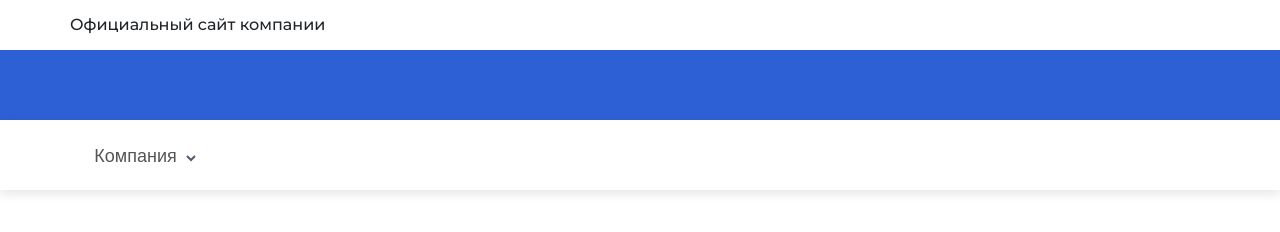
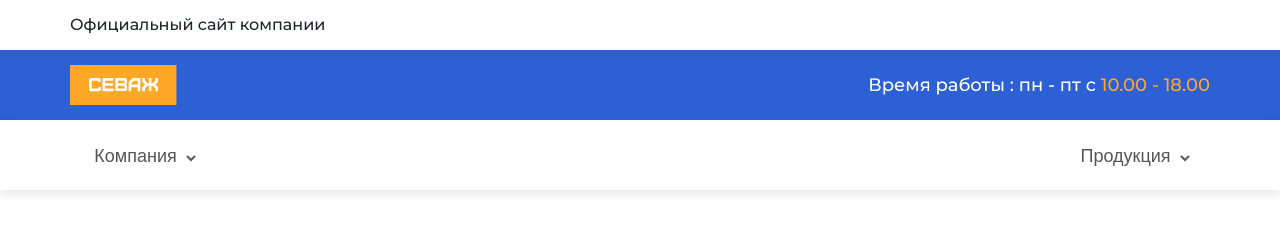
Before and after one commit to nikthecreator/sevage, a plain HTML site: page index.html in a window 1280 px wide. Drawn offline with nearby package versions, Linux system fonts and the light colour scheme.

Commit message:
dropdown-list

```diff
--- a/index.html
+++ b/index.html
@@ -24,16 +24,32 @@
             </div>
         </div>
         <div class="wrapp-navBlue">
-
+           <div class="navBlue">
+                <a href="#" class="logo">
+                    <img src="./img/icons/logo.svg" alt="">
+                </a>
+                <p class="text-mons-white">Время работы : пн - пт с  <span class="text-mons-yellow">10.00 - 18.00</span> </p>
+           </div>
         </div>
         <div class="wrapp-navWhite">
            <div class="navWhite">
             <div class="dropdown">
                 <button class="dropbtn"><span class="text-sans-nav">Компания</span> <img src="./img/icons/drop-arow.svg" class="drop-arow" alt=""></button>
                 <div class="dropdown-content">
-                  <a href="#">Link 1</a>
-                  <a href="#">Link 2</a>
-                  <a href="#">Link 3</a>
+                  <a href="#" class="text-sans-drop">Link 1</a>
+                  <a href="#" class="text-sans-drop">Link 2</a>
+                  <a href="#" class="text-sans-drop">Link 3</a>
+                </div>
+            </div>
+            <div class="dropdown">
+                <button class="dropbtn"><span class="text-sans-nav">Продукция</span> <img src="./img/icons/drop-arow.svg" class="drop-arow" alt=""></button>
+                <div class="dropdown-content">
+                  <a href="#" class="text-sans-drop">Link 1</a>
+                  <a href="#" class="text-sans-drop">Link 2</a>
+                  <a href="#" class="text-sans-drop">Link 3</a>
+                  <a href="#" class="text-sans-drop">Link 1</a>
+                  <a href="#" class="text-sans-drop">Link 2</a>
+                  <a href="#" class="text-sans-drop">Link 3</a>
                 </div>
             </div>
            </div>
@@ -49,18 +65,6 @@
 
 
 
-    <!-- <div id="mySidebar" class="sidebar">
-        <a href="javascript:void(0)" class="closebtn" onclick="closeNav()">×</a>
-        <a href="#">About</a>
-        <a href="#">Services</a>
-        <a href="#">Clients</a>
-        <a href="#">Contact</a>
-    </div>
-
-    <div id="main">
-        <button class="openbtn" onclick="openNav()">☰ Menu</button>
-    </div> -->
-
     <!-- Optional JavaScript -->
     <!-- jQuery first, then Popper.js, then Bootstrap JS -->
     <script src="https://code.jquery.com/jquery-3.3.1.slim.min.js" integrity="sha384-q8i/X+965DzO0rT7abK41JStQIAqVgRVzpbzo5smXKp4YfRvH+8abtTE1Pi6jizo" crossorigin="anonymous"></script>
--- a/less/import/_fonts.less
+++ b/less/import/_fonts.less
@@ -24,7 +24,6 @@
         font-size: 18px;
     }
 }
-
 .text-company {
     .baseTextMontserrat();
     font-weight: 500;
@@ -34,6 +33,18 @@
     .baseTextMontserrat();
     font-weight: 500;
     font-size: 18px;
+    &-white {
+        .baseTextMontserrat();
+        font-weight: 500;
+        font-size: 18px;
+        color: #fff;
+    }
+    &-yellow {
+        .baseTextMontserrat();
+        font-weight: 500;
+        font-size: 18px;
+        color: @yellow;
+    }
 }
 .text-sans {
     .baseTextOpenSans();
@@ -45,4 +56,7 @@
         font-size: 18px;
         margin-right: 5px;
     }
+    &-drop {
+        .baseTextOpenSans();
+    }
 }
--- a/less/import/_navbar.less
+++ b/less/import/_navbar.less
@@ -1,6 +1,11 @@
 .myNavbar {
     width: 100%;
     height: 100%;
+}
+.logo {
+    display: flex;
+    justify-content: center;
+    align-items: center;
 }
 
 .wrapp-company {
@@ -25,6 +30,9 @@
     margin: auto;
     width: 1140px;
     height: 100%;
+    display: flex;
+    justify-content: space-between;
+    align-items: center;
 }
 .wrapp-navWhite {
     width: 100%;
```
Also changed, not shown: css/main.css, img/icons/logo.svg (added).
